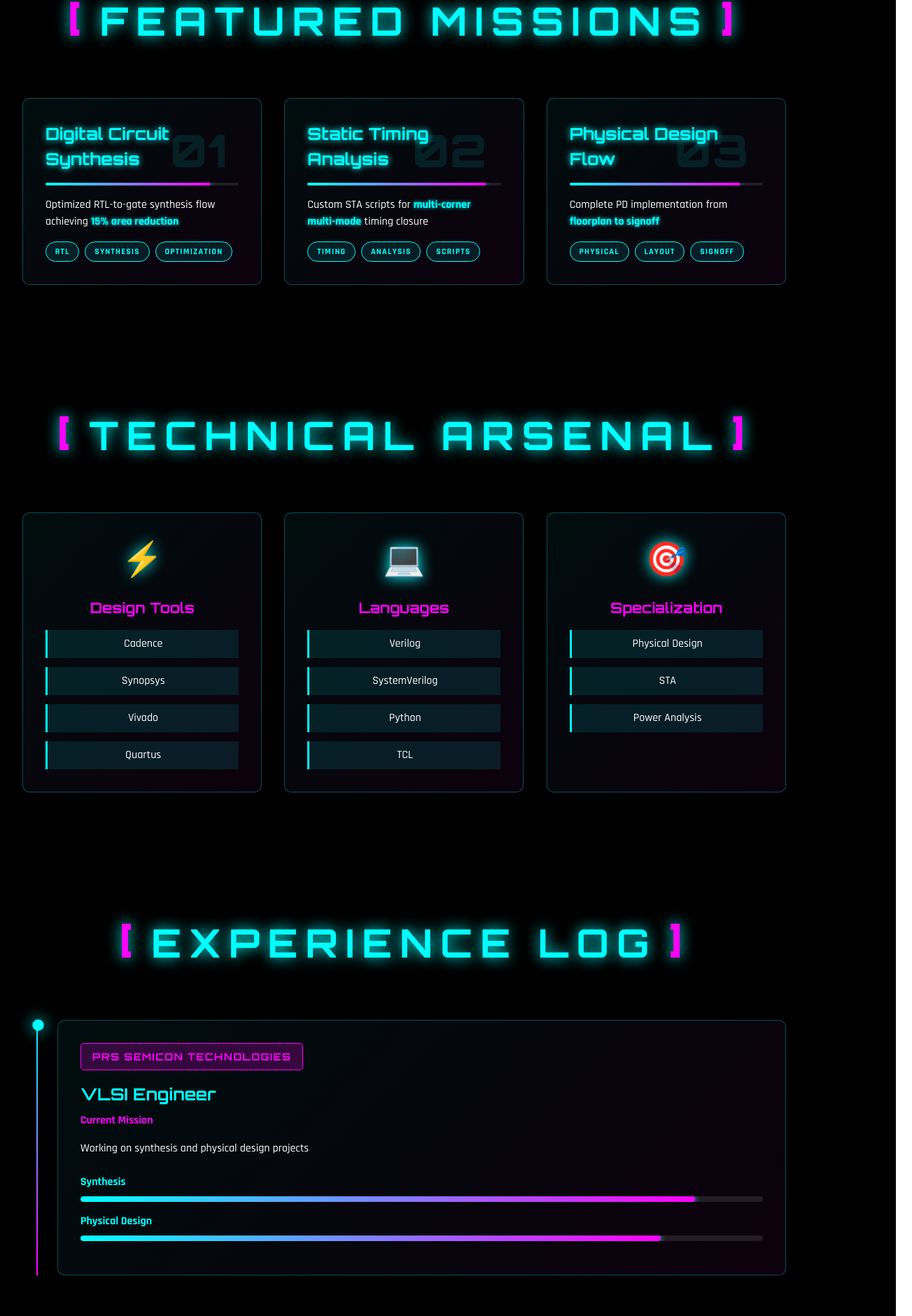
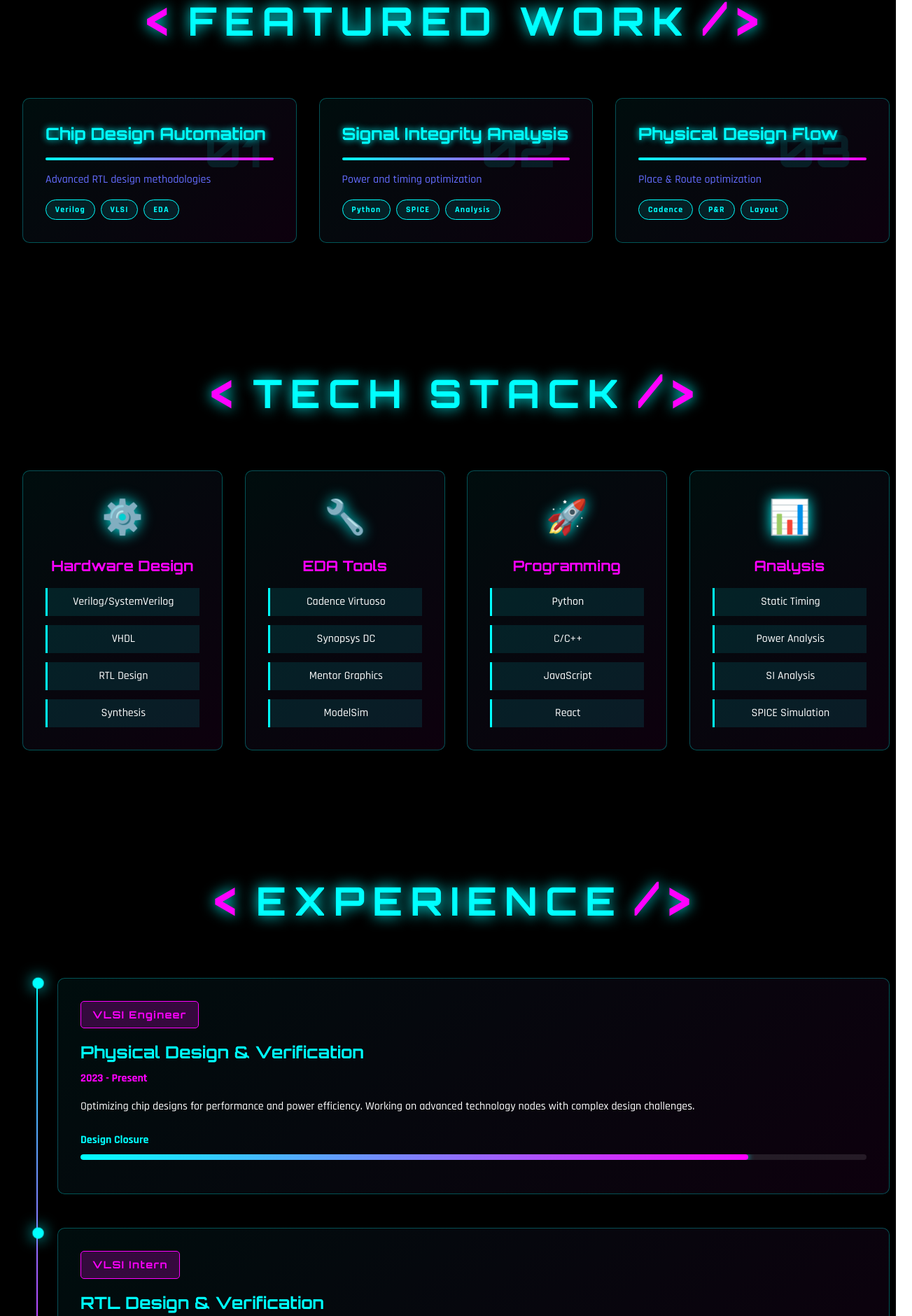
Before and after one commit to bodahemanth2708/bodahemanth2708.github.io, a React (Vite) app: page / in a window 1280 px wide. Shown: the part 905-2785 px from the top of the page at 70% size, 1303 px wide, since content can reach past the window. Built offline with nearby package versions, Linux system fonts and the light colour scheme.

Commit message:
Update layout: Add hero section with side-aligned text and video background

```diff
--- a/src/App.tsx
+++ b/src/App.tsx
@@ -2,7 +2,7 @@ import { useEffect, useRef } from 'react'
 import './App.css'
 
 function App() {
-  const canvasRef = useRef<HTMLCanvasElement>(null)
+  const canvasRef = useRef(null)
 
   useEffect(() => {
     const canvas = canvasRef.current
@@ -58,6 +58,7 @@ function App() {
 
     function animate() {
       if (!ctx || !canvas) return
+
       ctx.fillStyle = 'rgba(0, 0, 0, 0.05)'
       ctx.fillRect(0, 0, canvas.width, canvas.height)
 
@@ -95,6 +96,7 @@ function App() {
     }
 
     window.addEventListener('resize', handleResize)
+
     return () => window.removeEventListener('resize', handleResize)
   }, [])
 
@@ -122,22 +124,39 @@ function App() {
   return (
     <div className="app">
       <canvas ref={canvasRef} className="particle-canvas" />
+      <video autoPlay muted loop className="video-background">
+        <source src="/src/assets/krishna-bg.mp4" type="video/mp4" />
+      </video>
 
-      {/* Hero Section */}
       <section className="hero-section">
+        <div className="hero-container">
+          {/* Left side - First Name */}
+          <div className="hero-left">
             <div className="glitch-wrapper">
-          <h1 className="glitch-text" data-text="HEMANTH BODA">HEMANTH BODA</h1>
+              <h1 className="glitch-text">HEMANTH</h1>
             </div>
+          </div>
+
+          {/* Center - Role & Tagline */}
+          <div className="hero-center">
             <div className="subtitle-container">
-          <h2 className="role-text">
-            <span className="typing-text">VLSI ENGINEER</span>
-          </h2>
+              <h2 className="role-text">VLSI ENGINEER</h2>
               <div className="hologram-line"></div>
             </div>
             <p className="tagline">
-          <span className="highlight">Transforming</span> chip design concepts into
-          <span className="highlight"> silicon reality</span>
+              <span className="highlight">Transforming</span> chip design concepts into{' '}
+              <span className="highlight">silicon reality</span>
             </p>
+          </div>
+
+          {/* Right side - Last Name */}
+          <div className="hero-right">
+            <div className="glitch-wrapper">
+              <h1 className="glitch-text">BODA</h1>
+            </div>
+          </div>
+        </div>
+
         <div className="scroll-indicator">
           <div className="mouse">
             <div className="wheel"></div>
@@ -150,135 +169,160 @@ function App() {
         </div>
       </section>
 
-      {/* Projects Section */}
-      <section className="section projects-section">
+      <section className="section" data-aos="fade-up">
         <h2 className="section-title">
-          <span className="title-bracket">[</span>
-          FEATURED MISSIONS
-          <span className="title-bracket">]</span>
+          <span className="title-bracket">&lt;</span>
+          Featured Work
+          <span className="title-bracket">/&gt;</span>
         </h2>
 
         <div className="project-grid">
-          <div className="project-card" data-aos="fade-up">
+          <a href="https://github.com/bodahemanth2708" className="project-card" data-aos="zoom-in">
             <div className="card-glow"></div>
             <div className="card-content">
               <div className="project-number">01</div>
-              <h3>Digital Circuit Synthesis</h3>
+              <h3>Chip Design Automation</h3>
               <div className="tech-bar">
-                <div className="tech-progress" style={{width: '85%'}}></div>
+                <div className="tech-progress"></div>
               </div>
-              <p>Optimized RTL-to-gate synthesis flow achieving <span className="stat">15% area reduction</span></p>
+              <p>Advanced RTL design methodologies</p>
               <div className="project-tags">
-                <span className="tag">RTL</span>
-                <span className="tag">SYNTHESIS</span>
-                <span className="tag">OPTIMIZATION</span>
+                <span className="tag">Verilog</span>
+                <span className="tag">VLSI</span>
+                <span className="tag">EDA</span>
               </div>
             </div>
-          </div>
+          </a>
 
-          <div className="project-card" data-aos="fade-up" data-aos-delay="100">
+          <a href="https://github.com/bodahemanth2708" className="project-card" data-aos="zoom-in">
             <div className="card-glow"></div>
             <div className="card-content">
               <div className="project-number">02</div>
-              <h3>Static Timing Analysis</h3>
+              <h3>Signal Integrity Analysis</h3>
               <div className="tech-bar">
-                <div className="tech-progress" style={{width: '92%'}}></div>
+                <div className="tech-progress"></div>
               </div>
-              <p>Custom STA scripts for <span className="stat">multi-corner multi-mode</span> timing closure</p>
+              <p>Power and timing optimization</p>
               <div className="project-tags">
-                <span className="tag">TIMING</span>
-                <span className="tag">ANALYSIS</span>
-                <span className="tag">SCRIPTS</span>
+                <span className="tag">Python</span>
+                <span className="tag">SPICE</span>
+                <span className="tag">Analysis</span>
               </div>
             </div>
-          </div>
+          </a>
 
-          <div className="project-card" data-aos="fade-up" data-aos-delay="200">
+          <a href="https://github.com/bodahemanth2708" className="project-card" data-aos="zoom-in">
             <div className="card-glow"></div>
             <div className="card-content">
               <div className="project-number">03</div>
               <h3>Physical Design Flow</h3>
               <div className="tech-bar">
-                <div className="tech-progress" style={{width: '88%'}}></div>
+                <div className="tech-progress"></div>
               </div>
-              <p>Complete PD implementation from <span className="stat">floorplan to signoff</span></p>
+              <p>Place & Route optimization</p>
               <div className="project-tags">
-                <span className="tag">PHYSICAL</span>
-                <span className="tag">LAYOUT</span>
-                <span className="tag">SIGNOFF</span>
+                <span className="tag">Cadence</span>
+                <span className="tag">P&R</span>
+                <span className="tag">Layout</span>
               </div>
+            </div>
+          </a>
+        </div>
+      </section>
+
+      <section className="section" data-aos="fade-up">
+        <h2 className="section-title">
+          <span className="title-bracket">&lt;</span>
+          Tech Stack
+          <span className="title-bracket">/&gt;</span>
+        </h2>
+
+        <div className="skills-grid">
+          <div className="skill-category" data-aos="flip-left">
+            <div className="skill-icon">⚙️</div>
+            <h3>Hardware Design</h3>
+            <div className="skill-items">
+              <span>Verilog/SystemVerilog</span>
+              <span>VHDL</span>
+              <span>RTL Design</span>
+              <span>Synthesis</span>
+            </div>
+          </div>
+
+          <div className="skill-category" data-aos="flip-left">
+            <div className="skill-icon">🔧</div>
+            <h3>EDA Tools</h3>
+            <div className="skill-items">
+              <span>Cadence Virtuoso</span>
+              <span>Synopsys DC</span>
+              <span>Mentor Graphics</span>
+              <span>ModelSim</span>
+            </div>
+          </div>
+
+          <div className="skill-category" data-aos="flip-left">
+            <div className="skill-icon">🚀</div>
+            <h3>Programming</h3>
+            <div className="skill-items">
+              <span>Python</span>
+              <span>C/C++</span>
+              <span>JavaScript</span>
+              <span>React</span>
+            </div>
+          </div>
+
+          <div className="skill-category" data-aos="flip-left">
+            <div className="skill-icon">📊</div>
+            <h3>Analysis</h3>
+            <div className="skill-items">
+              <span>Static Timing</span>
+              <span>Power Analysis</span>
+              <span>SI Analysis</span>
+              <span>SPICE Simulation</span>
             </div>
           </div>
         </div>
       </section>
 
-      {/* Skills Section */}
-      <section className="section skills-section">
+      <section className="section" data-aos="fade-up">
         <h2 className="section-title">
-          <span className="title-bracket">[</span>
-          TECHNICAL ARSENAL
-          <span className="title-bracket">]</span>
-        </h2>
-
-        <div className="skills-grid">
-          <div className="skill-category" data-aos="flip-left">
-            <div className="skill-icon">⚡</div>
-            <h3>Design Tools</h3>
-            <div className="skill-items">
-              <span>Cadence</span>
-              <span>Synopsys</span>
-              <span>Vivado</span>
-              <span>Quartus</span>
-            </div>
-          </div>
-
-          <div className="skill-category" data-aos="flip-left" data-aos-delay="100">
-            <div className="skill-icon">💻</div>
-            <h3>Languages</h3>
-            <div className="skill-items">
-              <span>Verilog</span>
-              <span>SystemVerilog</span>
-              <span>Python</span>
-              <span>TCL</span>
-            </div>
-          </div>
-
-          <div className="skill-category" data-aos="flip-left" data-aos-delay="200">
-            <div className="skill-icon">🎯</div>
-            <h3>Specialization</h3>
-            <div className="skill-items">
-              <span>Physical Design</span>
-              <span>STA</span>
-              <span>Power Analysis</span>
-            </div>
-          </div>
-        </div>
-      </section>
-
-      {/* Experience Section */}
-      <section className="section experience-section">
-        <h2 className="section-title">
-          <span className="title-bracket">[</span>
-          EXPERIENCE LOG
-          <span className="title-bracket">]</span>
+          <span className="title-bracket">&lt;</span>
+          Experience
+          <span className="title-bracket">/&gt;</span>
         </h2>
 
         <div className="timeline">
           <div className="timeline-item" data-aos="fade-right">
             <div className="timeline-marker"></div>
             <div className="timeline-content">
-              <div className="company-badge">PRS SEMICON TECHNOLOGIES</div>
-              <h3>VLSI Engineer</h3>
-              <p className="duration">Current Mission</p>
-              <p>Working on synthesis and physical design projects</p>
+              <div className="company-badge">VLSI Engineer</div>
+              <h3>Physical Design & Verification</h3>
+              <p className="duration">2023 - Present</p>
+              <p>Optimizing chip designs for performance and power efficiency. Working on advanced technology nodes with complex design challenges.</p>
               <div className="achievement-bars">
                 <div className="bar-item">
-                  <span>Synthesis</span>
-                  <div className="bar"><div style={{width: '90%'}}></div></div>
+                  <span>Design Closure</span>
+                  <div className="bar">
+                    <div style={{ width: '85%' }}></div>
                   </div>
+                </div>
+              </div>
+            </div>
+          </div>
+
+          <div className="timeline-item" data-aos="fade-right">
+            <div className="timeline-marker"></div>
+            <div className="timeline-content">
+              <div className="company-badge">VLSI Intern</div>
+              <h3>RTL Design & Verification</h3>
+              <p className="duration">2022 - 2023</p>
+              <p>Developed and verified digital designs using Verilog. Contributed to multiple successful tape-outs with zero critical issues.</p>
+              <div className="achievement-bars">
                 <div className="bar-item">
-                  <span>Physical Design</span>
-                  <div className="bar"><div style={{width: '85%'}}></div></div>
+                  <span>Test Coverage</span>
+                  <div className="bar">
+                    <div style={{ width: '92%' }}></div>
+                  </div>
                 </div>
               </div>
             </div>
@@ -286,34 +330,31 @@ function App() {
         </div>
       </section>
 
-      {/* Contact Section */}
-      <section className="section contact-section">
+      <section className="section" data-aos="fade-up">
         <h2 className="section-title">
-          <span className="title-bracket">[</span>
-          INITIATE CONTACT
-          <span className="title-bracket">]</span>
+          <span className="title-bracket">&lt;</span>
+          Get In Touch
+          <span className="title-bracket">/&gt;</span>
         </h2>
 
         <div className="contact-grid">
           <a href="https://www.linkedin.com/in/hemanthboda2708" className="contact-card" data-aos="zoom-in">
             <div className="contact-icon">🔗</div>
             <h3>LinkedIn</h3>
-            <p>Hemanth Boda</p>
+            <p>Connect with me professionally</p>
             <div className="link-arrow">→</div>
           </a>
 
-          <a href="https://github.com/bodahemanth2708" className="contact-card" data-aos="zoom-in" data-aos-delay="100">
-            <div className="contact-icon">💾</div>
+          <a href="https://github.com/bodahemanth2708" className="contact-card" data-aos="zoom-in">
+            <div className="contact-icon">🌐</div>
             <h3>GitHub</h3>
-            <p>bodahemanth2708</p>
+            <p>Check out my projects</p>
             <div className="link-arrow">→</div>
           </a>
         </div>
 
         <div className="footer-message">
-          <p className="glowing-text">
-            Building the future of semiconductor design, one chip at a time.
-          </p>
+          <p className="glowing-text">Building the future of semiconductor design, one chip at a time.</p>
         </div>
       </section>
     </div>
```
Lines whose indentation alone changed are shown as unchanged.
